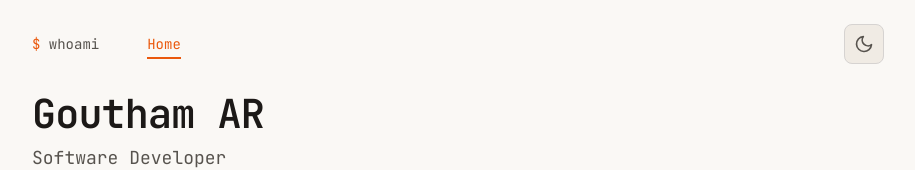
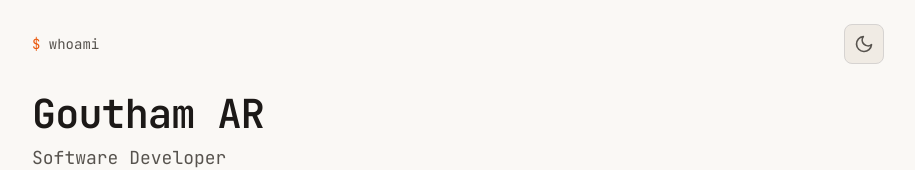
Before and after one commit to Goutham-AR/goutham-AR.github.io, a React (Vite) app: page / in a window 1280 px wide. Shown: the top 170 px of the page, without its empty margins (182-1097 px from the left). Built offline with nearby package versions, Linux system fonts and the light colour scheme.

Commit message:
feat(header): refactor navigation rendering for improved clarity and maintainability

```diff
--- a/src/components/Header.tsx
+++ b/src/components/Header.tsx
@@ -12,6 +12,14 @@ const Header = ({ theme, onThemeToggle }: HeaderProps) => {
   const location = useLocation()
   const isHome = location.pathname === "/"
 
+  // Calculate available navigation items
+  const navItems = [
+    { to: "/", label: "Home" },
+    ...(config.features.blog ? [{ to: "/blog", label: "Blog" }] : [])
+  ]
+
+  const showNav = navItems.length > 1
+
   return (
     <header className={`${styles.header} ${isHome ? "" : styles.compact}`}>
       <div className="container">
@@ -21,16 +29,23 @@ const Header = ({ theme, onThemeToggle }: HeaderProps) => {
               <span className={styles.prompt}>$</span>
               <span className={styles.command}> whoami</span>
             </Link>
-            <nav className={styles.nav}>
-              <Link to="/" className={location.pathname === "/" ? styles.navLinkActive : styles.navLink}>
-                Home
-              </Link>
-              {config.features.blog && (
-                <Link to="/blog" className={location.pathname.startsWith("/blog") ? styles.navLinkActive : styles.navLink}>
-                  Blog
-                </Link>
-              )}
-            </nav>
+            {showNav && (
+              <nav className={styles.nav}>
+                {navItems.map((item) => (
+                  <Link
+                    key={item.to}
+                    to={item.to}
+                    className={
+                      item.to === "/"
+                        ? (location.pathname === "/" ? styles.navLinkActive : styles.navLink)
+                        : (location.pathname.startsWith(item.to) ? styles.navLinkActive : styles.navLink)
+                    }
+                  >
+                    {item.label}
+                  </Link>
+                ))}
+              </nav>
+            )}
           </div>
           <ThemeToggle theme={theme} onToggle={onThemeToggle} />
         </div>
```
Also changed, not shown: 1 other file (tests, documents, lock files or other folders).
